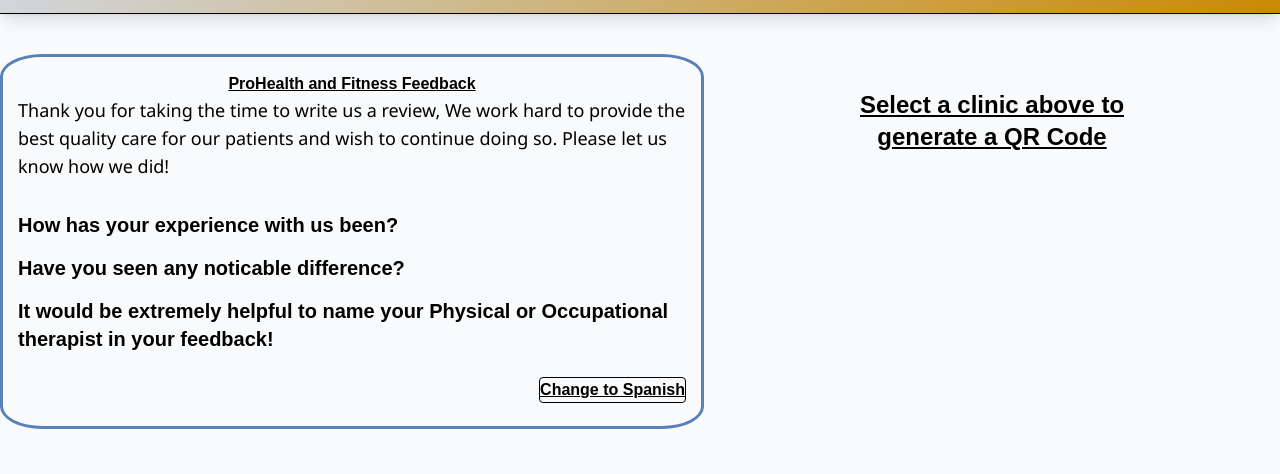
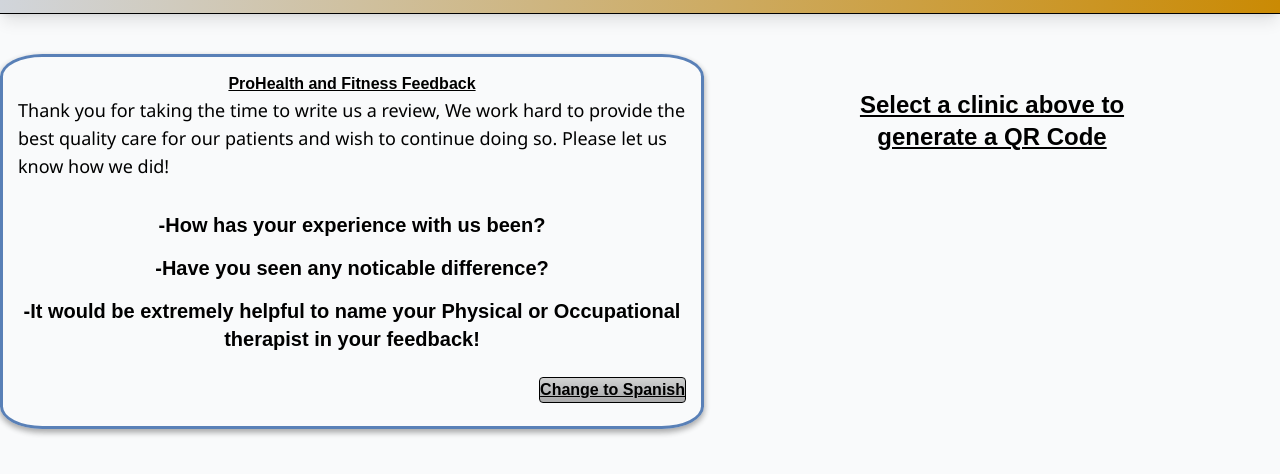
Before and after one commit to cedenoc181/Prohealth-qrCode, a plain HTML site: page index.html in a window 1280 px wide. Both pictures are taken after a click on the element "Change to Spanish". Shown: the part 112-586 px from the top of the page. Drawn offline with nearby package versions, Linux system fonts and the light colour scheme.

Commit message:
added box shadow to the qr-space and clinic divs, I also modified the language box and box shadow

```diff
--- a/index.html
+++ b/index.html
@@ -65,7 +65,7 @@
       </div>
     </header>
 
-    <main>
+    <main class="main">
       <div
         class=" container m-auto"
       >
@@ -78,10 +78,9 @@
             doing so. Please let us know how we did!
           </p>
           <ul id="questions" class="font-bold mt-4 text-xl">
-            <li>How has your experience with us been?</li>
-            <li>Have you seen any noticable difference?</li>
-            <li>
-              It would be extremely helpful to name your Physical or
+            <li>-How has your experience with us been?</li>
+            <li>-Have you seen any noticable difference?</li>
+            <li>-It would be extremely helpful to name your Physical or
               Occupational therapist in your feedback!
             </li>
           </ul>
@@ -127,6 +126,9 @@
           </div>
         </div>
       </div>
+      <div class="google-container">
+
+      </div>
     </main>
     <script src="script.js"></script>
   </body>
--- a/script.js
+++ b/script.js
@@ -15,9 +15,9 @@
 location.innerHTML = "";
 setTimeout(() => {
 prompt.innerHTML = "Gracias por tomarse el tiempo para escribirnos una reseña, trabajamos duro para proporcionar la mejor atención de calidad para nuestros pacientes y deseamos seguir haciéndolo. Por favor, háganos saber cómo lo hicimos!"
-quetion[0].innerHTML = "¿Cómo ha sido tu experiencia con nosotros?"
-quetion[1].innerHTML = "¿Has visto alguna diferencia notable?"
-quetion[2].innerHTML = "Seria muy util nombrar a su Físico o Ocupacional terapeuta en su reseña!"
+quetion[0].innerHTML = "-Cómo ha sido tu experiencia con nosotros?"
+quetion[1].innerHTML = "-Has visto alguna diferencia notable?"
+quetion[2].innerHTML = "-Seria muy util nombrar a su Físico o Ocupacional terapeuta en su reseña!"
 qrDisplay.innerHTML = "Elija una clínica arriba para generar un código QR"
 }, 300);
     } else {
@@ -27,9 +27,9 @@
         location.innerHTML = "";
         setTimeout(() => {
         prompt.innerHTML = "Thank you for taking the time to write us a review, We work hard to provide the best quality care for our patients and wish to continue doing so. Please let us know how we did!"
-        quetion[0].innerHTML = "How has your experience with us been?"
-        quetion[1].innerHTML = "Have you seen any noticable difference?"
-        quetion[2].innerHTML = "It would be extremely helpful to name your Physical or Occupational therapist in your feedback!"
+        quetion[0].innerHTML = "-How has your experience with us been?"
+        quetion[1].innerHTML = "-Have you seen any noticable difference?"
+        quetion[2].innerHTML = "-It would be extremely helpful to name your Physical or Occupational therapist in your feedback!"
         qrDisplay.innerHTML = "Select a clinic above to generate a QR Code"
         }, 300);
     }
--- a/styles.css
+++ b/styles.css
@@ -11,7 +11,13 @@
     border-radius: 4px;
     width: fit-content;
     float: right;
+    box-shadow: rgba(0, 0, 0, 0.35) 0px -50px 36px -28px inset;
 }
+
+#location {
+    box-shadow: rgba(27, 31, 35, 0.04) 0px 1px 0px, rgba(255, 255, 255, 0.25) 0px 1px 0px inset;
+}
+
 
 .nav{
     margin-top: 20px;
@@ -21,9 +27,13 @@
     width: 350px;
     height: 270px;  /*fix thhis on screen size optimization*/
     margin-top: 35px;
+
 }
 
 #questions li {
+    display: flex;
+    justify-content: center;
+    text-align: center;
     padding-top: 15px;
 }
 
@@ -36,7 +46,7 @@
     padding: 15px;
     border: solid 3px rgba(56, 103, 170, 0.829);
     border-radius: 6%;
-}
+    box-shadow: rgba(0, 0, 0, 0.16) 0px 3px 6px, rgba(0, 0, 0, 0.23) 0px 3px 6px;}
 
 
 .clinic, .Qr-space {
```
